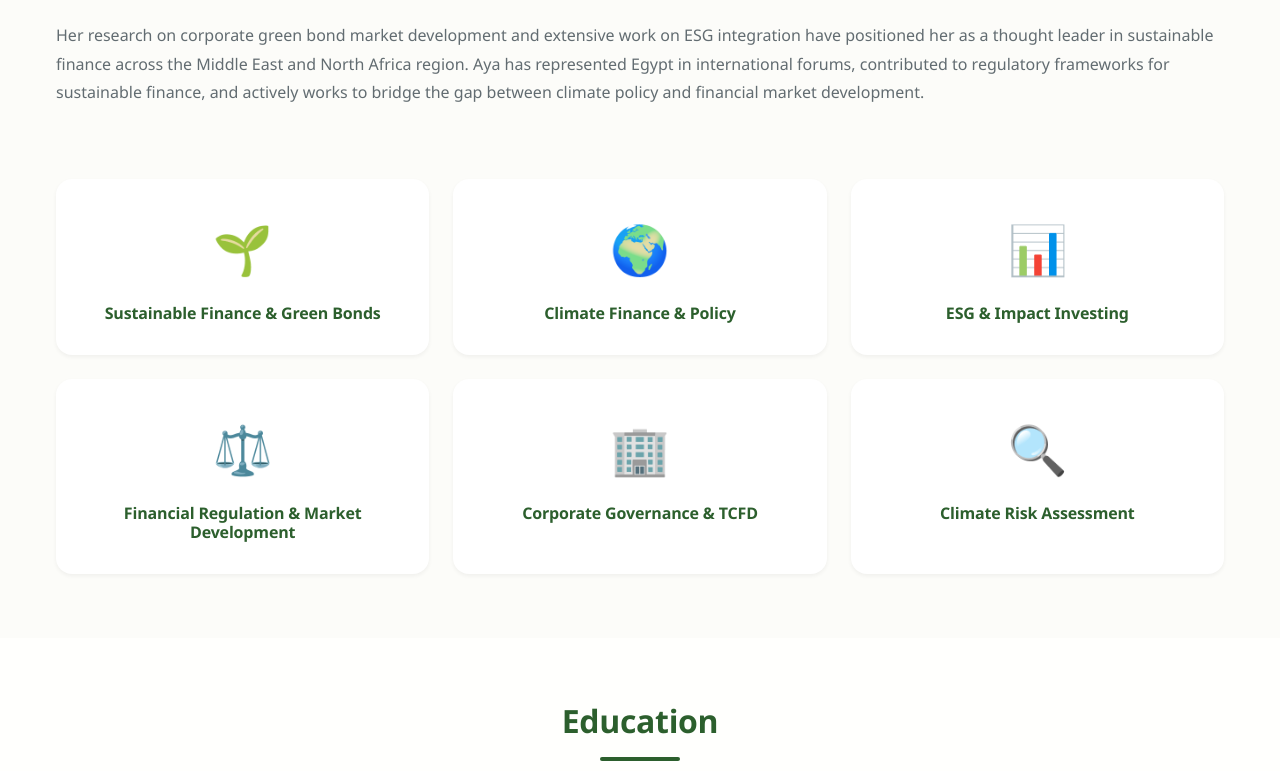
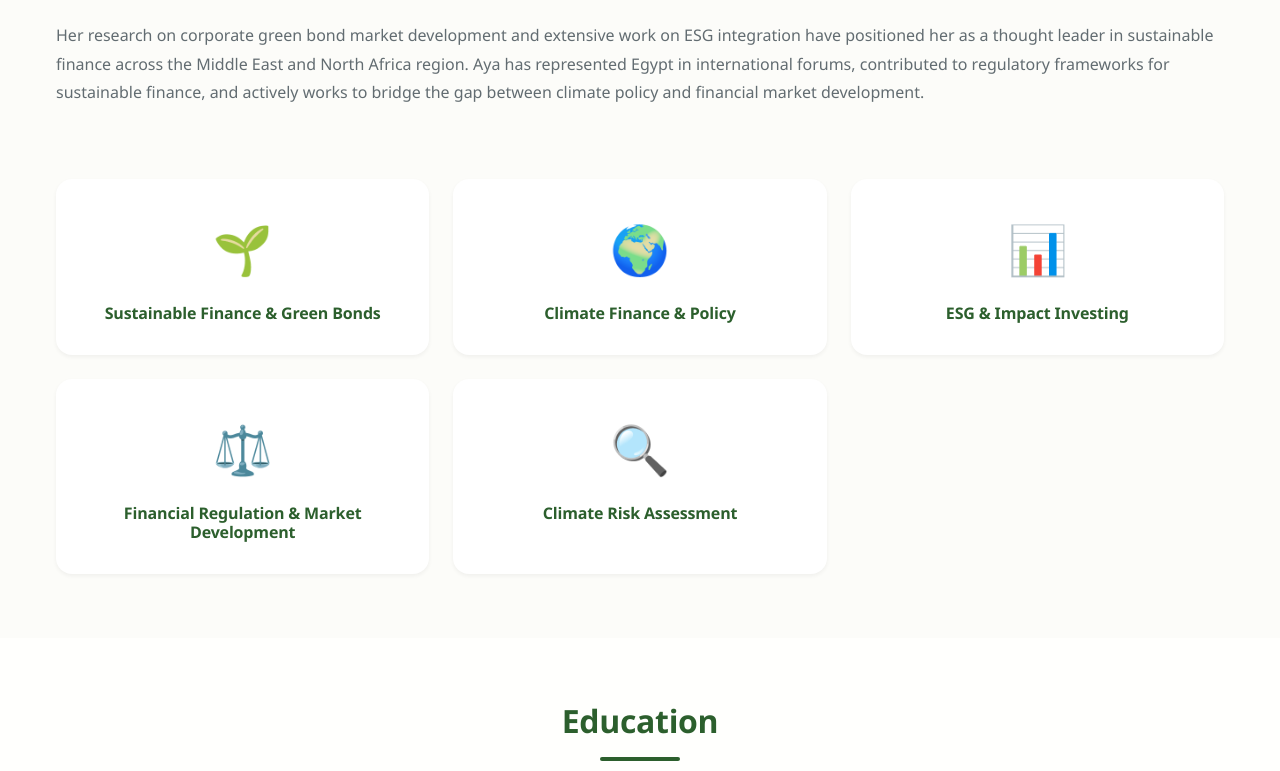
Before and after one commit to ahmedkeshk10/Aya-Aly.net, a plain HTML site: page index.html in a window 1280 px wide. Shown: the part 1060-1831 px from the top of the page. Drawn offline with Linux system fonts and the light colour scheme.

Commit message:
Update index.html

```diff
--- a/index.html
+++ b/index.html
@@ -28,7 +28,7 @@
         <div class="hero-overlay"></div>
         <div class="hero-content">
             <h1 class="hero-title">Aya Aly, MPP</h1>
-            <p class="hero-description">Manager of Sustainable Development at The Financial Regulatory Authority</p>
+            <p class="hero-description">Manager of Sustainable Development Department at The Financial Regulatory Authority</p>
             <a href="https://www.linkedin.com/in/ayaaly/" target="_blank" class="btn btn-primary">Connect on LinkedIn</a>
         </div>
         <div class="scroll-indicator">↓</div>
@@ -59,10 +59,6 @@
                     <div class="expertise-card">
                         <div class="expertise-icon">⚖️</div>
                         <h3>Financial Regulation &amp; Market Development</h3>
-                    </div>
-                    <div class="expertise-card">
-                        <div class="expertise-icon">🏢</div>
-                        <h3>Corporate Governance &amp; TCFD</h3>
                     </div>
                     <div class="expertise-card">
                         <div class="expertise-icon">🔍</div>
```
